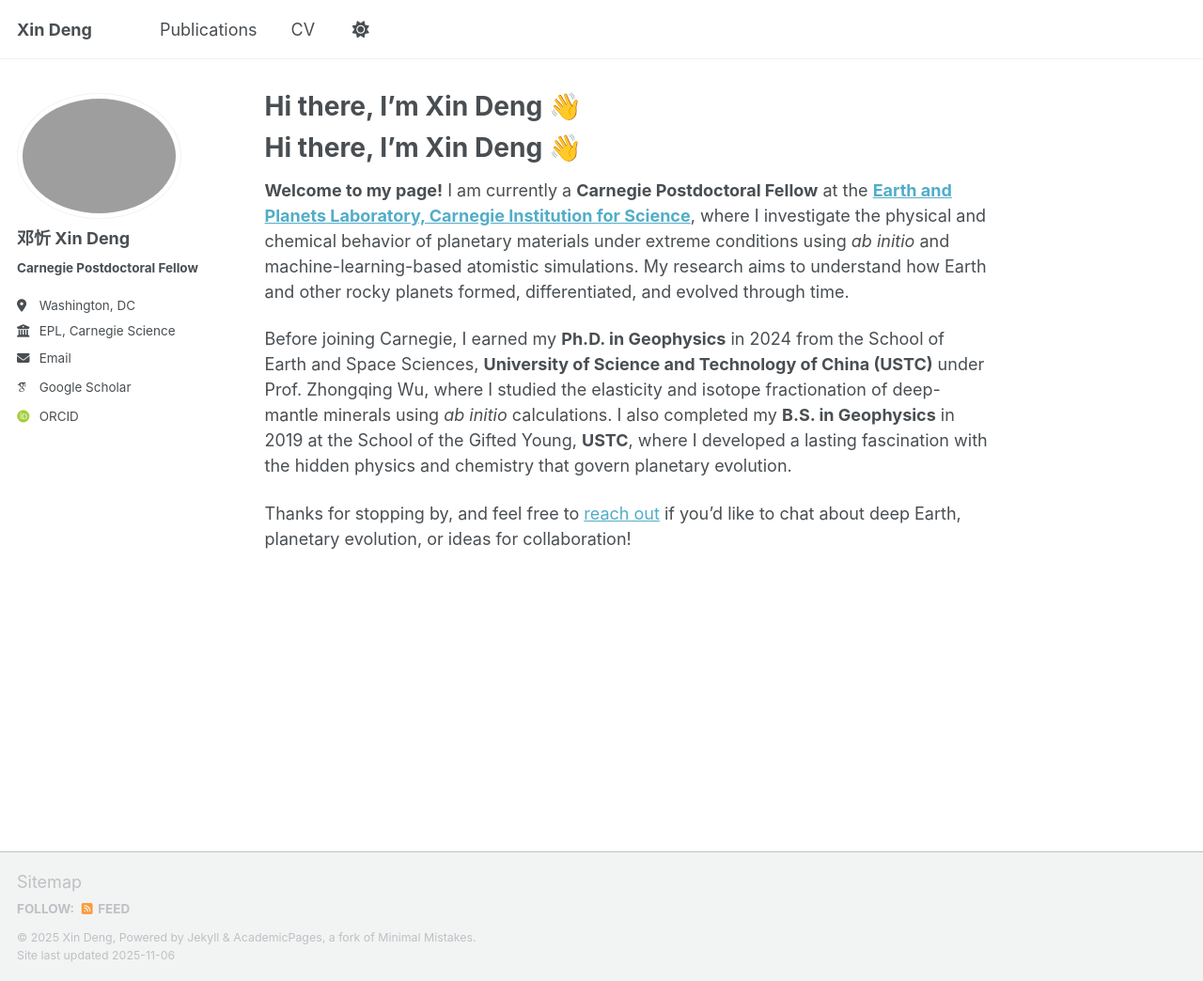
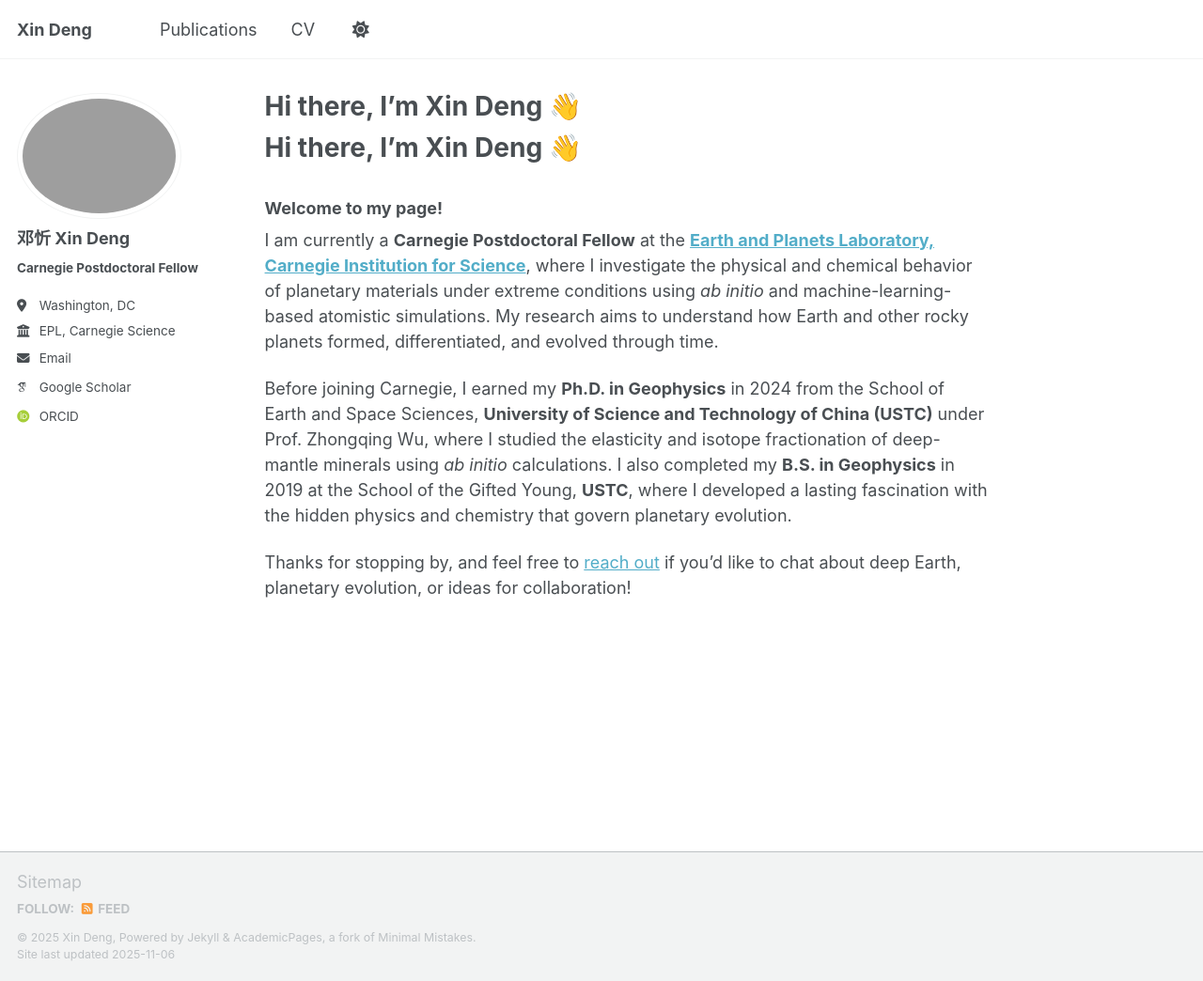
Before and after one commit to x1nd3ng/x1nd3ng.github.io, a Jekyll site: the page built from _pages/about.md, in a window 1280 px wide and 1044 px high. Shown: the whole window at 94% size. Built offline with Jekyll 4.4.1, drawn with Linux system fonts in a browser that asks for light colours; some web fonts are replaced; a script that is not in the unit is left out; our own code applies the rules of GitHub Pages for plain Markdown files.

```diff
--- a/_pages/about.md
+++ b/_pages/about.md
@@ -10,7 +10,8 @@ redirect_from:
 
 # Hi there, I’m Xin Deng 👋
 
-**Welcome to my page!**
+### Welcome to my page!
+
 I am currently a **Carnegie Postdoctoral Fellow** at the [**Earth and Planets Laboratory, Carnegie Institution for Science**](https://carnegiescience.edu/epl), where I investigate the physical and chemical behavior of planetary materials under extreme conditions using *ab initio* and machine-learning-based atomistic simulations. My research aims to understand how Earth and other rocky planets formed, differentiated, and evolved through time.
 
 Before joining Carnegie, I earned my **Ph.D. in Geophysics** in 2024 from the School of Earth and Space Sciences, **University of Science and Technology of China (USTC)** under Prof. Zhongqing Wu, where I studied the elasticity and isotope fractionation of deep-mantle minerals using *ab initio* calculations. I also completed my **B.S. in Geophysics** in 2019 at the School of the Gifted Young, **USTC**, where I developed a lasting fascination with the hidden physics and chemistry that govern planetary evolution.
```
